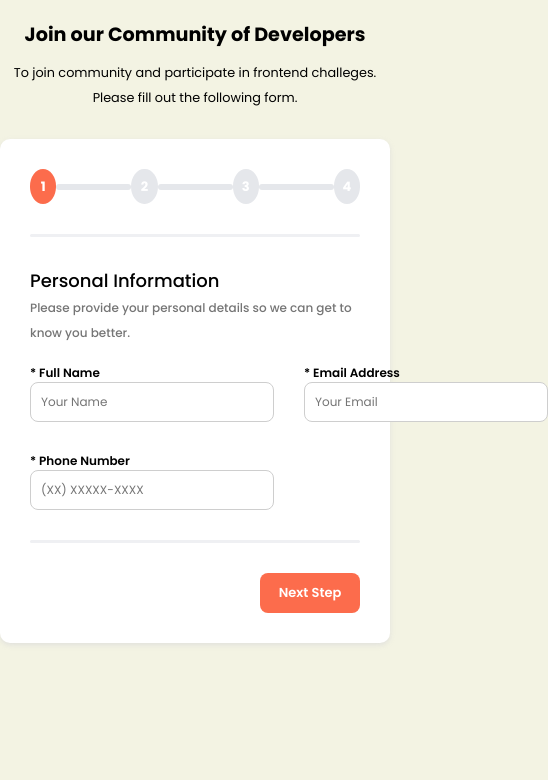
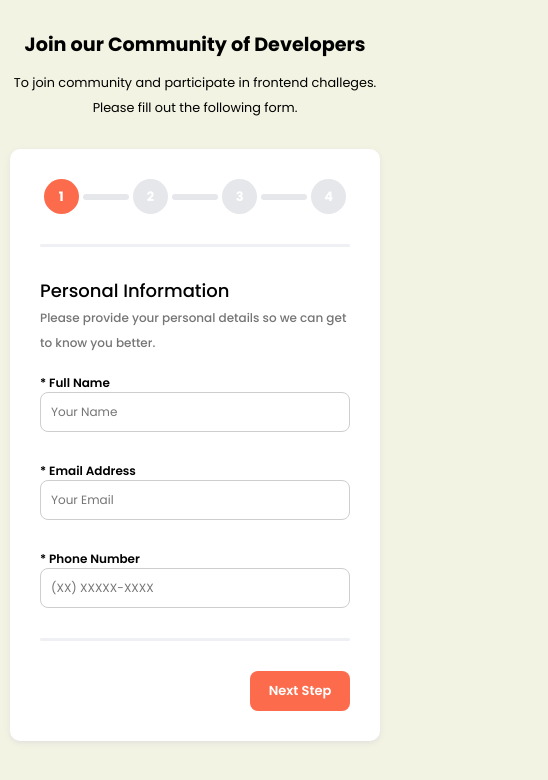
Before and after one commit to Yuurij-dot/Form-Community-of-Developers, a React (Vite) app: page / in a window 390 px wide. Shown: the top 780 px of the page, 548 px wide, since content can reach past the window. Built offline with nearby package versions, Linux system fonts and the light colour scheme.

Commit message:
design responsivo emplementado

```diff
--- a/index.html
+++ b/index.html
@@ -2,9 +2,8 @@
 <html lang="en">
   <head>
     <meta charset="UTF-8" />
-    <link rel="icon" type="image/svg+xml" href="/vite.svg" />
     <meta name="viewport" content="width=device-width, initial-scale=1.0" />
-    <title>Vite + React</title>
+    <title>Sign Up</title>
 
     <link rel="preconnect" href="https://fonts.googleapis.com">
     <link rel="preconnect" href="https://fonts.gstatic.com" crossorigin>
--- a/src/App.jsx
+++ b/src/App.jsx
@@ -1,4 +1,5 @@
 import React from 'react'
+
 
 import { Page01 } from './Components/Pages/page-01/index.jsx'
 import { Page02 } from './Components/Pages/page-02'
@@ -7,6 +8,9 @@ import { Page04 } from './Components/Pages/page-04'
 import FinalPage from './Components/Pages/final-page/index.jsx'
 
 import LevelForm from './Components/level-form/index.jsx'
+
+import './Styles/media.css'
+
 
 import MyProvider from './Context/formValues.jsx'
 
--- a/src/Components/Pages/Pages.css
+++ b/src/Components/Pages/Pages.css
@@ -60,3 +60,11 @@ section{
 .button-div button:hover{
     background-color: #fc5d39;
 }
+
+/* Media */
+
+@media screen and (max-width: 700px){
+    .form{
+        grid-template-columns: 1fr;
+    }
+}
--- a/src/Components/Pages/page-01/index.jsx
+++ b/src/Components/Pages/page-01/index.jsx
@@ -70,8 +70,8 @@ export function Page01(){
 
             <div className='div-bar'></div>
 
-            <div className='button-div'>
-                <div></div>
+            <div className='button-div button-div-page1'>
+                <div className='invisible-div-button'></div>
                 <button onClick={nextPage}>Next Step</button>
             </div>
 
--- a/src/Components/Pages/page-04/styles.css
+++ b/src/Components/Pages/page-04/styles.css
@@ -21,3 +21,9 @@
     font-weight: 500;
     color: #111;
 }
+
+@media screen and (max-width: 700px){
+    .content-confirm{
+        grid-template-columns: 1fr;
+    }
+}
--- a/src/Components/level-form/style.css
+++ b/src/Components/level-form/style.css
@@ -37,7 +37,7 @@
 .content-level{
     transition: .3s ease;
     margin: 10px 0;
-    width: 100px;
+    width: 15%;
     height: 6px;
 
     border-radius: 10px;
--- a/src/index.css
+++ b/src/index.css
@@ -9,9 +9,11 @@ body{
     width: 100%;
 
     background-color: #f3f3e3;
+    /* padding: 5%; */
 }
 
 .container{
+    padding: 10px;
     width: 100%;
     height: 100%;
 
```
Also changed, not shown: src/Components/Pages/page-01/page-01.css (line endings or trailing spaces), src/Styles/media.css (added).
